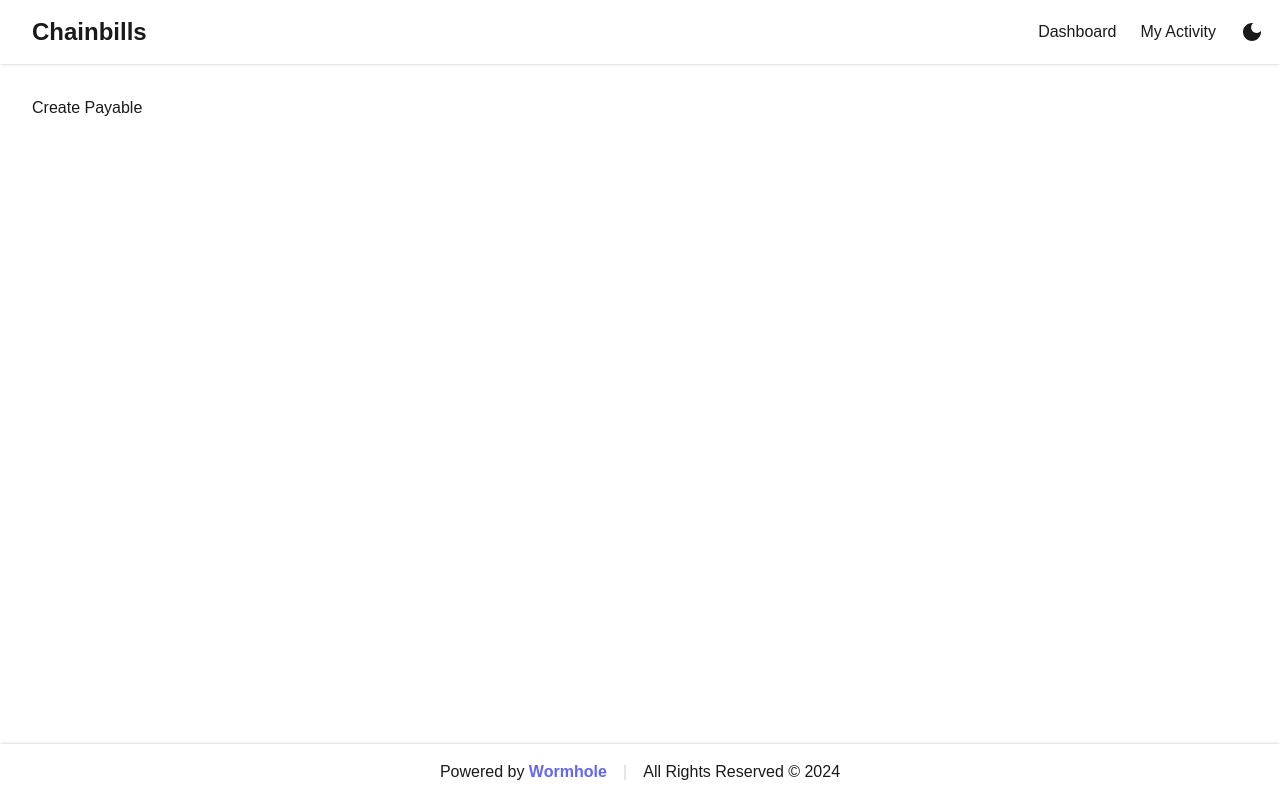
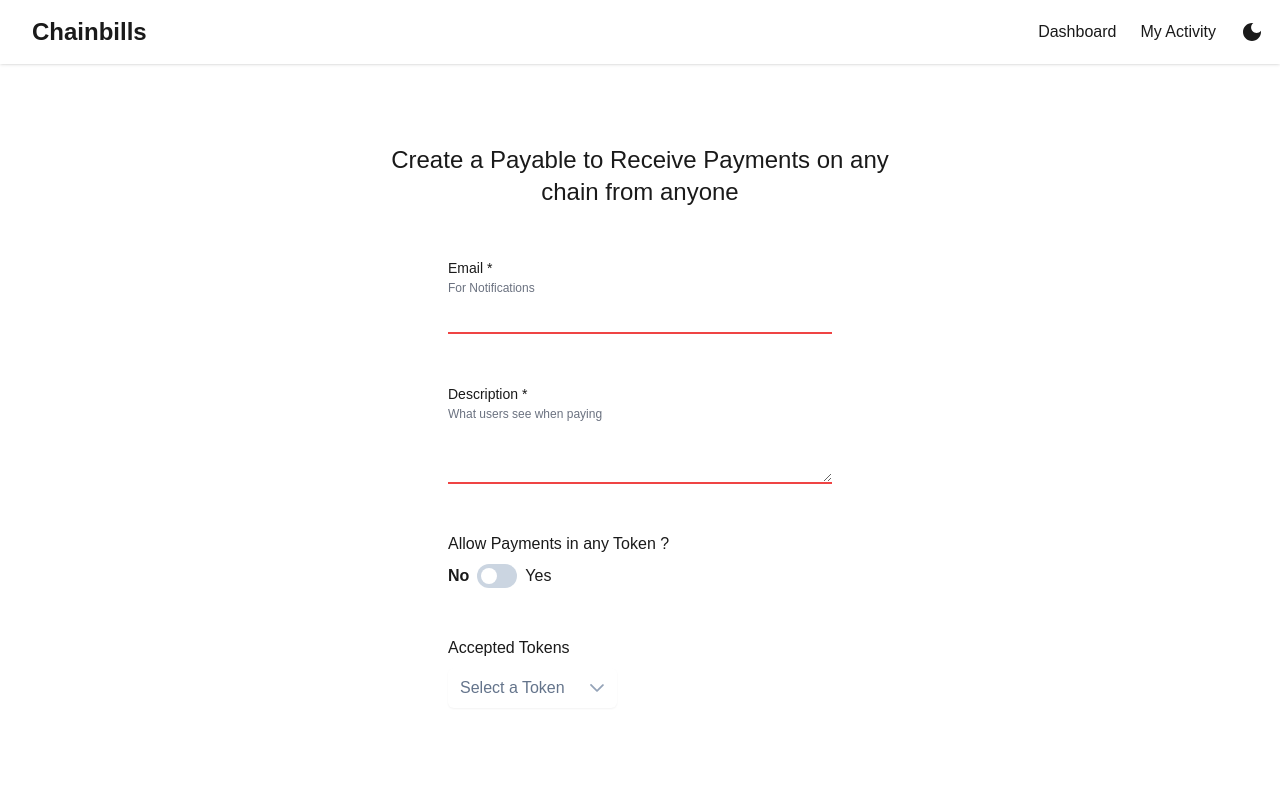
Before and after one commit to chainbills/chainbills, a Vue app in the folder frontend/: page /start in a window 1280 px wide. Shown: the top 800 px of the page. Built offline with nearby package versions, Linux system fonts and the light colour scheme; a web font is replaced by a local one; what vue-writer would draw is missing.

Commit message:
feat: build create payable form

```diff
--- a/frontend/src/assets/main.css
+++ b/frontend/src/assets/main.css
@@ -58,3 +58,13 @@
 .p-sidebar-close {
   color: var(--text);
 }
+
+.p-inputswitch:not(.p-disabled):has(.p-inputswitch-input:hover).p-highlight
+  .p-inputswitch-slider,
+.p-inputswitch.p-highlight .p-inputswitch-slider {
+  background: var(--blue-500);
+}
+
+.p-dropdown.p-component {
+  outline-color: var(--blue-500);
+}
--- /dev/null
+++ b/frontend/src/icons/IconClose.vue
@@ -0,0 +1,7 @@
+<template>
+  <svg height="24px" viewBox="0 0 24 24" width="24px" fill="currentColor">
+    <path
+      d="M19 6.41L17.59 5 12 10.59 6.41 5 5 6.41 10.59 12 5 17.59 6.41 19 12 13.41 17.59 19 19 17.59 13.41 12 19 6.41z"
+    />
+  </svg>
+</template>
--- a/frontend/src/views/CreatePayableView.vue
+++ b/frontend/src/views/CreatePayableView.vue
@@ -1 +1,113 @@
-<template>Create Payable</template>
+<script setup lang="ts">
+import IconClose from '@/icons/IconClose.vue';
+import Button from 'primevue/button';
+import Dropdown from 'primevue/dropdown';
+import InputSwitch from 'primevue/inputswitch';
+import { ref, type Ref } from 'vue';
+
+const allowAnyToken = ref(false);
+const description = ref('');
+const email = ref('');
+const tokens = ref(['USDC', 'SOL', 'ETH']);
+const selectedTokens = ref<string[]>([]);
+const amounts = ref<Ref[]>([]);
+const selectToken = (token: string) => {
+  selectedTokens.value.push(token);
+  amounts.value.push(ref(0));
+};
+const removeToken = (index: number) => {
+  selectedTokens.value.splice(index, 1);
+  amounts.value.splice(index, 1);
+};
+</script>
+
+<template>
+  <section class="pt-12 pb-20">
+    <h2
+      class="text-center text-xl max-w-sm md:text-2xl md:max-w-lg mx-auto mb-12"
+    >
+      Create a Payable to Receive Payments on any chain from anyone
+    </h2>
+    <form class="max-w-sm mx-auto" novalidate>
+      <label for="email" class="text-sm">Email * </label>
+      <small class="text-xs text-gray-500 block mb-2">For Notifications</small>
+      <input
+        id="email"
+        type="email"
+        v-model="email"
+        class="block w-full pb-1 border-b-2 mb-12 focus:outline-none focus:valid:border-blue-500 invalid:border-red-500 bg-transparent"
+        required
+      />
+
+      <label for="description" class="text-sm">Description * </label>
+      <small class="text-xs text-gray-500 block mb-2"
+        >What users see when paying</small
+      >
+      <textarea
+        id="description"
+        class="block w-full pb-1 border-b-2 mb-12 focus:outline-none focus:valid:border-blue-500 invalid:border-red-500 bg-transparent"
+        required
+        v-model="description"
+      ></textarea>
+
+      <div class="mb-12">
+        <label for="allow-any-token" class="mb-2 inline-block"
+          >Allow Payments in any Token ?
+        </label>
+        <p class="flex items-center">
+          <span :class="'mr-2 ' + (allowAnyToken ? '' : 'font-bold')">No</span>
+          <InputSwitch inputId="allow-any-token" v-model="allowAnyToken" />
+          <span :class="'ml-2 ' + (allowAnyToken ? 'font-bold' : '')">Yes</span>
+        </p>
+      </div>
+
+      <p class="mb-2">Accepted Tokens</p>
+      <label
+        v-for="(token, i) of selectedTokens"
+        class="flex items-center mb-4"
+      >
+        <input
+          class="w-36 pb-1 border-b-2 mr-4 focus:outline-none focus:valid:border-blue-500 invalid:border-red-500 bg-transparent"
+          placeholder="Amount"
+          :v-model="amounts[i]"
+          type="number"
+          required
+          :min="0"
+          :step="10 ** -9"
+        />
+        <span class="px-2 py-1 border mr-2 rounded">{{ token }}</span>
+        <Button
+          @click="() => removeToken(i)"
+          :aria-label="'Remove Selected ' + token"
+          ><IconClose
+        /></Button>
+      </label>
+      <Dropdown
+        :options="tokens.filter((t) => !selectedTokens.includes(t))"
+        v-if="tokens.length > selectedTokens.length"
+        @change="(e) => selectToken(e.value)"
+        placeholder="Select a Token"
+        class="mb-4"
+      />
+
+      <p class="mt-12 sm:mt-20 mb-24 text-right sm:text-center">
+        <Button class="bg-blue-500 text-white dark:text-black text-xl px-6 py-2"
+          >Create</Button
+        >
+      </p>
+    </form>
+  </section>
+</template>
+
+<style scoped>
+input[type='number']::-webkit-inner-spin-button,
+input[type='number']::-webkit-outer-spin-button {
+  -webkit-appearance: none;
+  appearance: none;
+}
+
+input[type='number'] {
+  -mox-appearance: textfield;
+  appearance: textfield;
+}
+</style>
```
